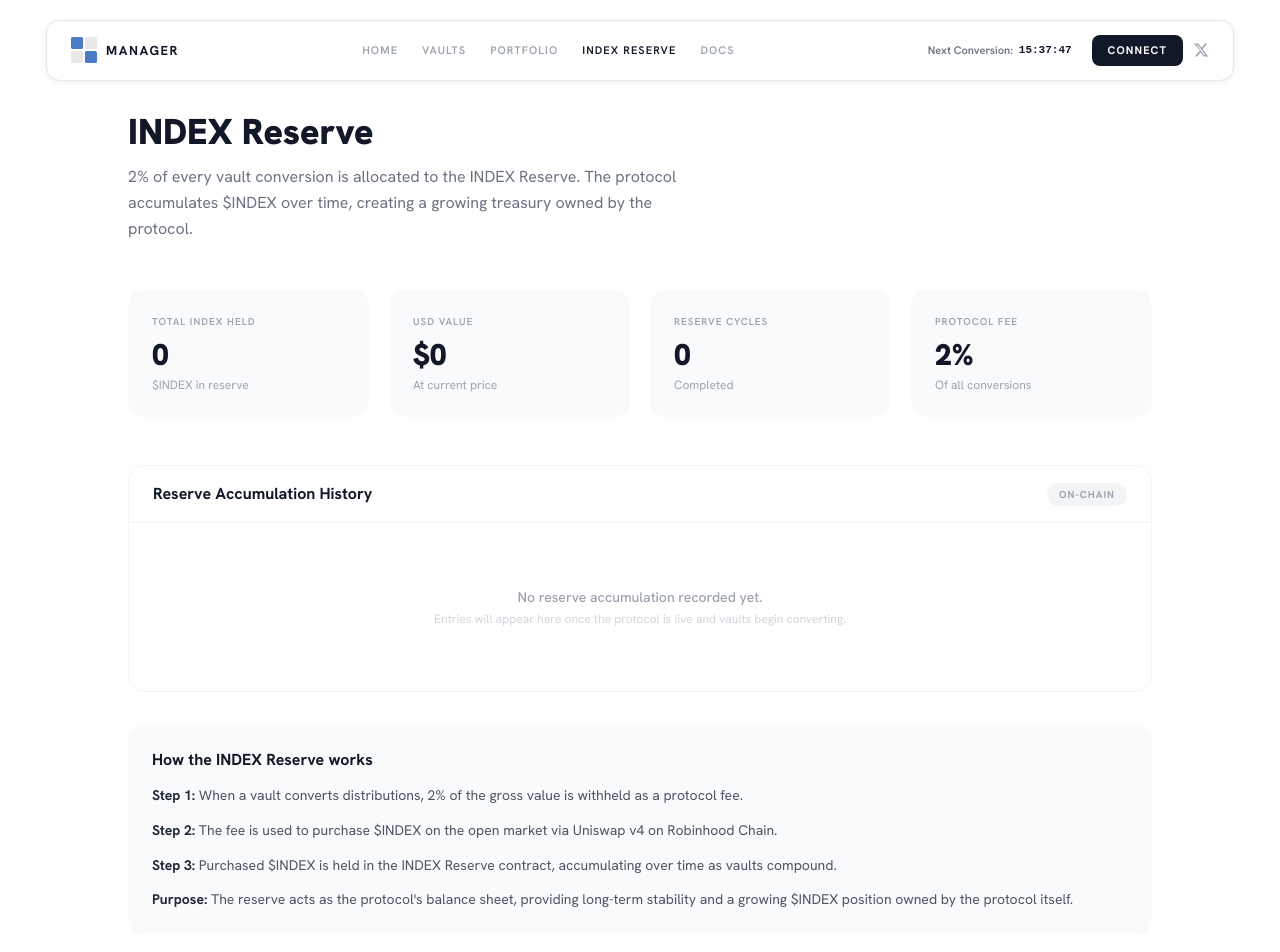
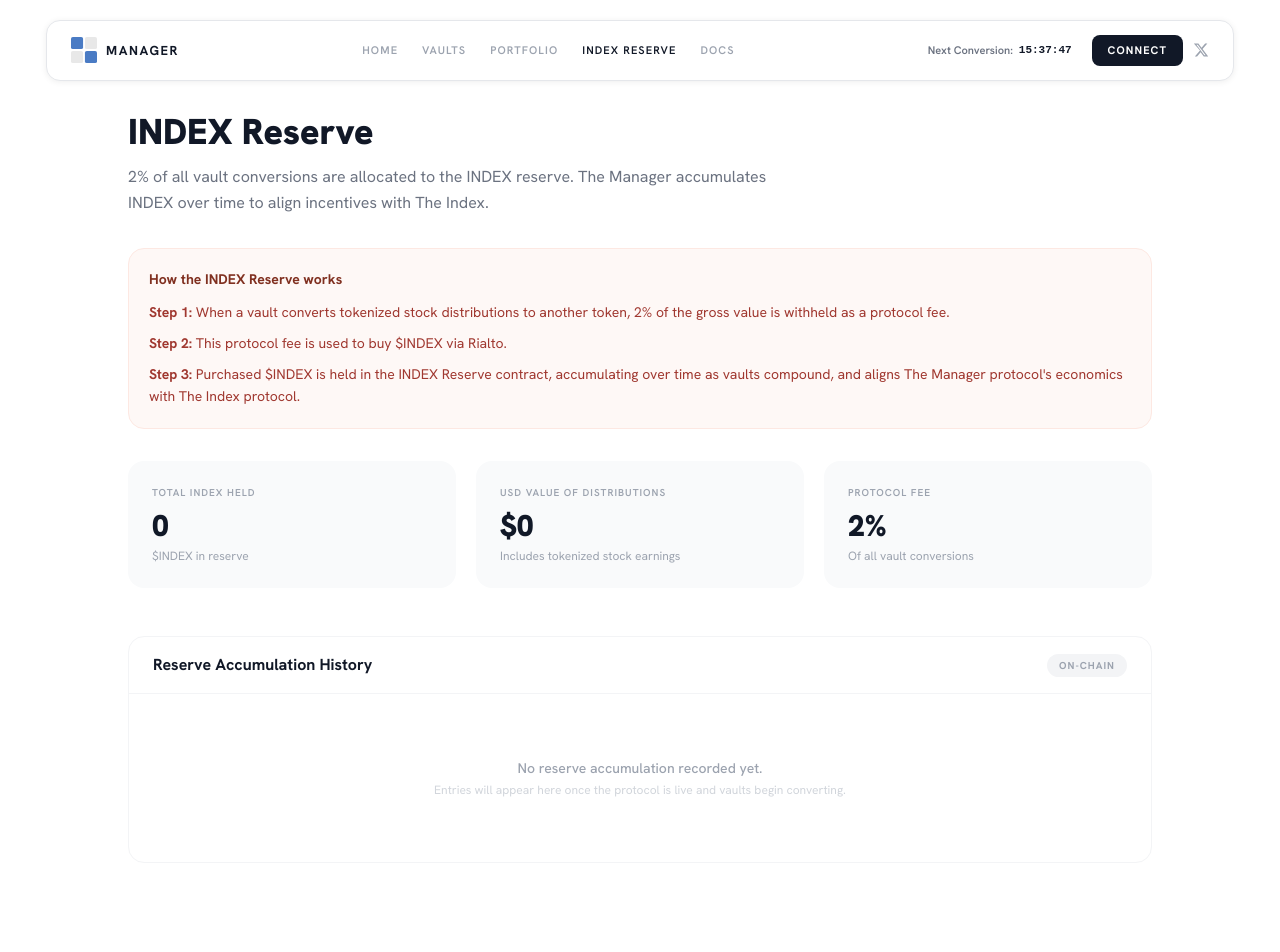
Before and after one commit to pepper-mt4u/the-manager, a React (Vite) app: page /index-reserve in a window 1280 px wide. Shown: the top 952 px of the page. Built offline with nearby package versions, Linux system fonts and the light colour scheme.

Commit message:
INDEX Reserve page: updated copy, stats, moved how-it-works to top

```diff
--- a/src/pages/IndexReserve.jsx
+++ b/src/pages/IndexReserve.jsx
@@ -4,19 +4,34 @@
   return (
     <div className="pt-28 pb-24 px-6">
       <div className="max-w-5xl mx-auto">
-        <div className="mb-12">
+
+        <div className="mb-8">
           <h1 className="text-4xl font-black text-gray-900 mb-3">INDEX Reserve</h1>
-          <p className="text-gray-500 text-base max-w-xl leading-relaxed">
-            2% of every vault conversion is allocated to the INDEX Reserve. The protocol accumulates $INDEX over time, creating a growing treasury owned by the protocol.
+          <p className="text-gray-500 text-base max-w-2xl leading-relaxed">
+            2% of all vault conversions are allocated to the INDEX reserve. The Manager accumulates INDEX over time to align incentives with The Index.
           </p>
         </div>
 
-        <div className="grid sm:grid-cols-2 lg:grid-cols-4 gap-5 mb-12">
+        <div className="p-5 bg-coral-50 rounded-2xl border border-coral-100 mb-8">
+          <h3 className="font-bold text-coral-900 mb-3 text-sm">How the INDEX Reserve works</h3>
+          <div className="space-y-2 text-sm text-coral-800 leading-relaxed">
+            <p>
+              <strong>Step 1:</strong> When a vault converts tokenized stock distributions to another token, 2% of the gross value is withheld as a protocol fee.
+            </p>
+            <p>
+              <strong>Step 2:</strong> This protocol fee is used to buy $INDEX via Rialto.
+            </p>
+            <p>
+              <strong>Step 3:</strong> Purchased $INDEX is held in the INDEX Reserve contract, accumulating over time as vaults compound, and aligns The Manager protocol's economics with The Index protocol.
+            </p>
+          </div>
+        </div>
+
+        <div className="grid sm:grid-cols-3 gap-5 mb-12">
           {[
             { label: 'TOTAL INDEX HELD', value: '0', sub: '$INDEX in reserve' },
-            { label: 'USD VALUE', value: '$0', sub: 'At current price' },
-            { label: 'RESERVE CYCLES', value: '0', sub: 'Completed' },
-            { label: 'PROTOCOL FEE', value: '2%', sub: 'Of all conversions' },
+            { label: 'USD VALUE OF DISTRIBUTIONS', value: '$0', sub: 'Includes tokenized stock earnings' },
+            { label: 'PROTOCOL FEE', value: '2%', sub: 'Of all vault conversions' },
           ].map((stat) => (
             <div key={stat.label} className="bg-gray-50 rounded-2xl p-6">
               <p className="text-[10px] font-semibold tracking-widest text-gray-400 uppercase mb-2">{stat.label}</p>
@@ -26,7 +41,7 @@
           ))}
         </div>
 
-        <div className="bg-white border border-gray-100 rounded-2xl overflow-hidden mb-8">
+        <div className="bg-white border border-gray-100 rounded-2xl overflow-hidden">
           <div className="px-6 py-4 border-b border-gray-100 flex items-center justify-between">
             <h2 className="font-bold text-gray-900">Reserve Accumulation History</h2>
             <span className="text-[10px] font-bold tracking-widest text-gray-400 bg-gray-100 px-3 py-1 rounded-full">
@@ -69,23 +84,6 @@
           )}
         </div>
 
-        <div className="p-6 bg-gray-50 rounded-2xl">
-          <h3 className="font-bold text-gray-900 mb-3">How the INDEX Reserve works</h3>
-          <div className="space-y-3 text-sm text-gray-600 leading-relaxed">
-            <p>
-              <strong className="text-gray-800">Step 1:</strong> When a vault converts distributions, 2% of the gross value is withheld as a protocol fee.
-            </p>
-            <p>
-              <strong className="text-gray-800">Step 2:</strong> The fee is used to purchase $INDEX on the open market via Uniswap v4 on Robinhood Chain.
-            </p>
-            <p>
-              <strong className="text-gray-800">Step 3:</strong> Purchased $INDEX is held in the INDEX Reserve contract, accumulating over time as vaults compound.
-            </p>
-            <p>
-              <strong className="text-gray-800">Purpose:</strong> The reserve acts as the protocol's balance sheet, providing long-term stability and a growing $INDEX position owned by the protocol itself.
-            </p>
-          </div>
-        </div>
       </div>
     </div>
   )
```
